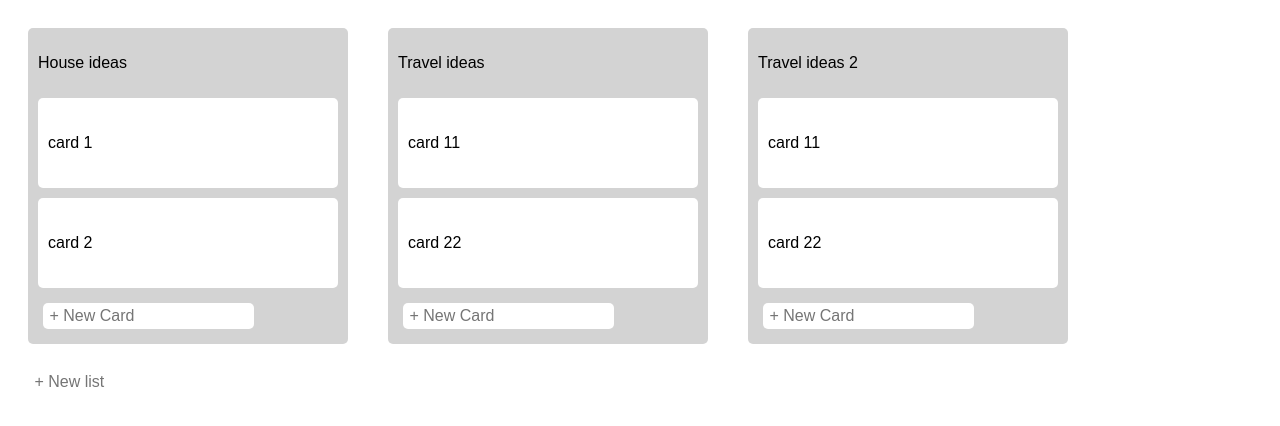
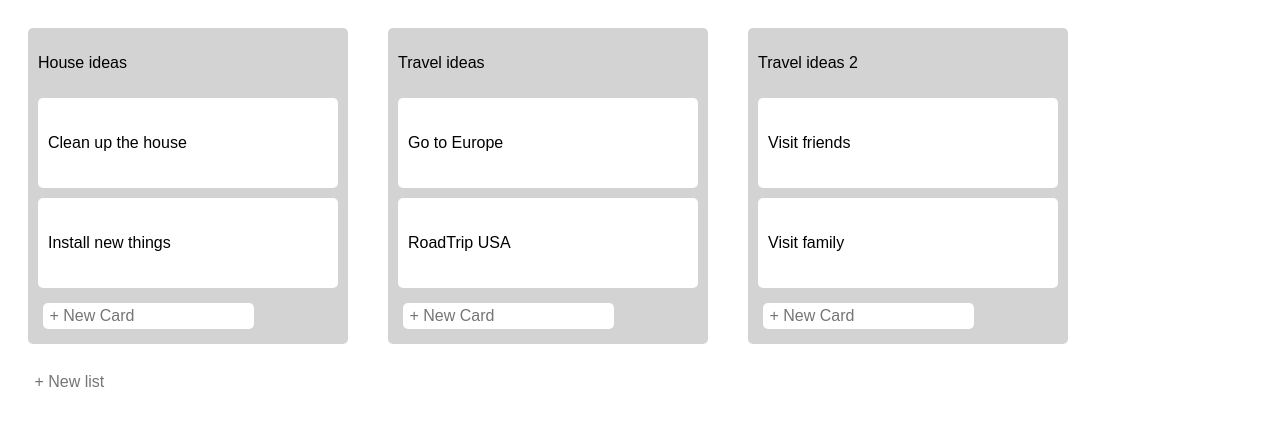
Before and after one commit to mberz2/tasklist, a React (Create React App) app: page /board in a window 1280 px wide. Shown: the top 426 px of the page. Built offline with nearby package versions, Linux system fonts and the light colour scheme.

Commit message:
Routing update

```diff
--- a/src/App.js
+++ b/src/App.js
@@ -26,10 +26,14 @@ export default function App() {
       <Router>
         <div>
           <Routes>
+            <Route
+              path="/"
+              element={
+                <Home boards={state.boards} createNewBoard={createNewBoard} />
+              }
+            ></Route>
             <Route path="/board" element={<Board />} />
             <Route path="*" element={<PageNotFound />} />
-            {/*           <Home boards={state.boards} createNewBoard={createNewBoard} />
-          <Board /> */}
           </Routes>
         </div>
       </Router>
--- a/src/sampleData.js
+++ b/src/sampleData.js
@@ -24,11 +24,11 @@ const lists = [
     cards: [
       {
         id: 1,
-        text: "card 1"
+        text: "Clean up the house"
       },
       {
         id: 2,
-        text: "card 2"
+        text: "Install new things"
       }
     ]
   },
@@ -39,11 +39,11 @@ const lists = [
     cards: [
       {
         id: 11,
-        text: "card 11"
+        text: "Go to Europe"
       },
       {
         id: 22,
-        text: "card 22"
+        text: "RoadTrip USA"
       }
     ]
   },
@@ -54,11 +54,11 @@ const lists = [
     cards: [
       {
         id: 11,
-        text: "card 11"
+        text: "Visit friends"
       },
       {
         id: 22,
-        text: "card 22"
+        text: "Visit family"
       }
     ]
   }
```
